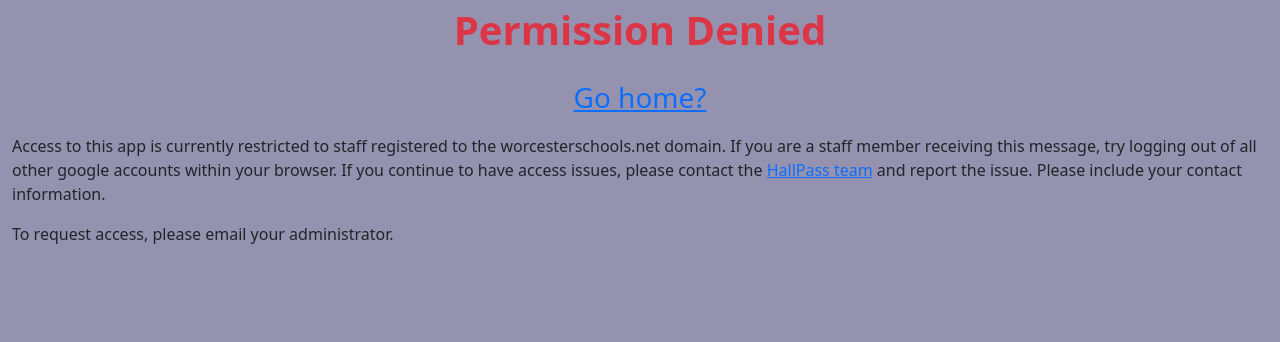
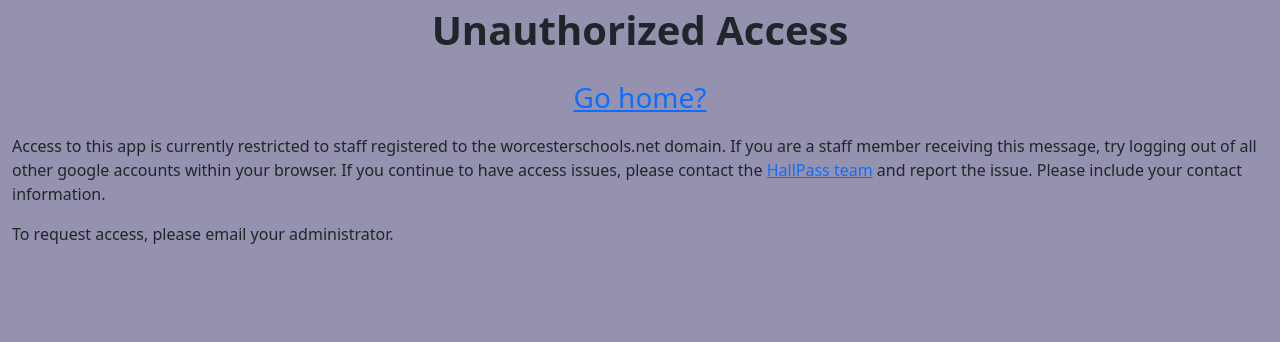
Before and after one commit to worcestertechnicalhighschool/hallpass, a Django app: page /accounts/social/login/error/ in a window 1280 px wide. Shown: the part 78-420 px from the top of the page. Run offline with Django 4.2, Linux system fonts and the light colour scheme; style sheets or scripts are compiled from the project's sources; some libraries are stand-ins or nearby versions.

Commit message:
fixed unauthorized_error page styling and typo

```diff
--- a/hallpass/templates/socialaccount/authentication_error.html
+++ b/hallpass/templates/socialaccount/authentication_error.html
@@ -4,7 +4,7 @@
 
 
 {% block content %}
-<p class="text-center text-danger fs-1 fw-bold">Permission Denied</p>
+<p class="text-center fs-1 fw-bold">Unauthorized Access</p>
 <p class="text-center fs-3 fw-light"> <a href = "{% url 'home' %}">Go home?</a></p>
 
 <p>
```
